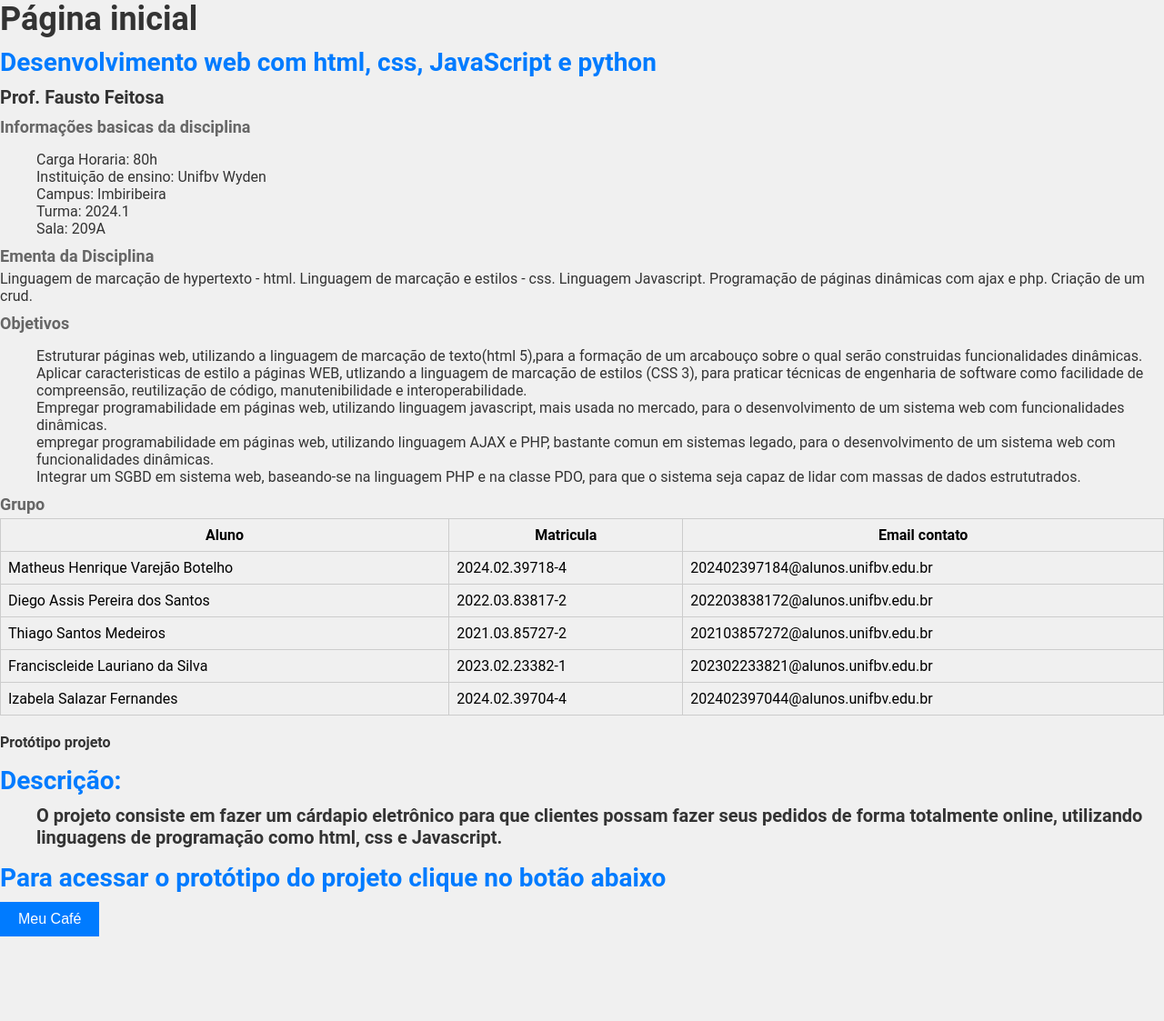
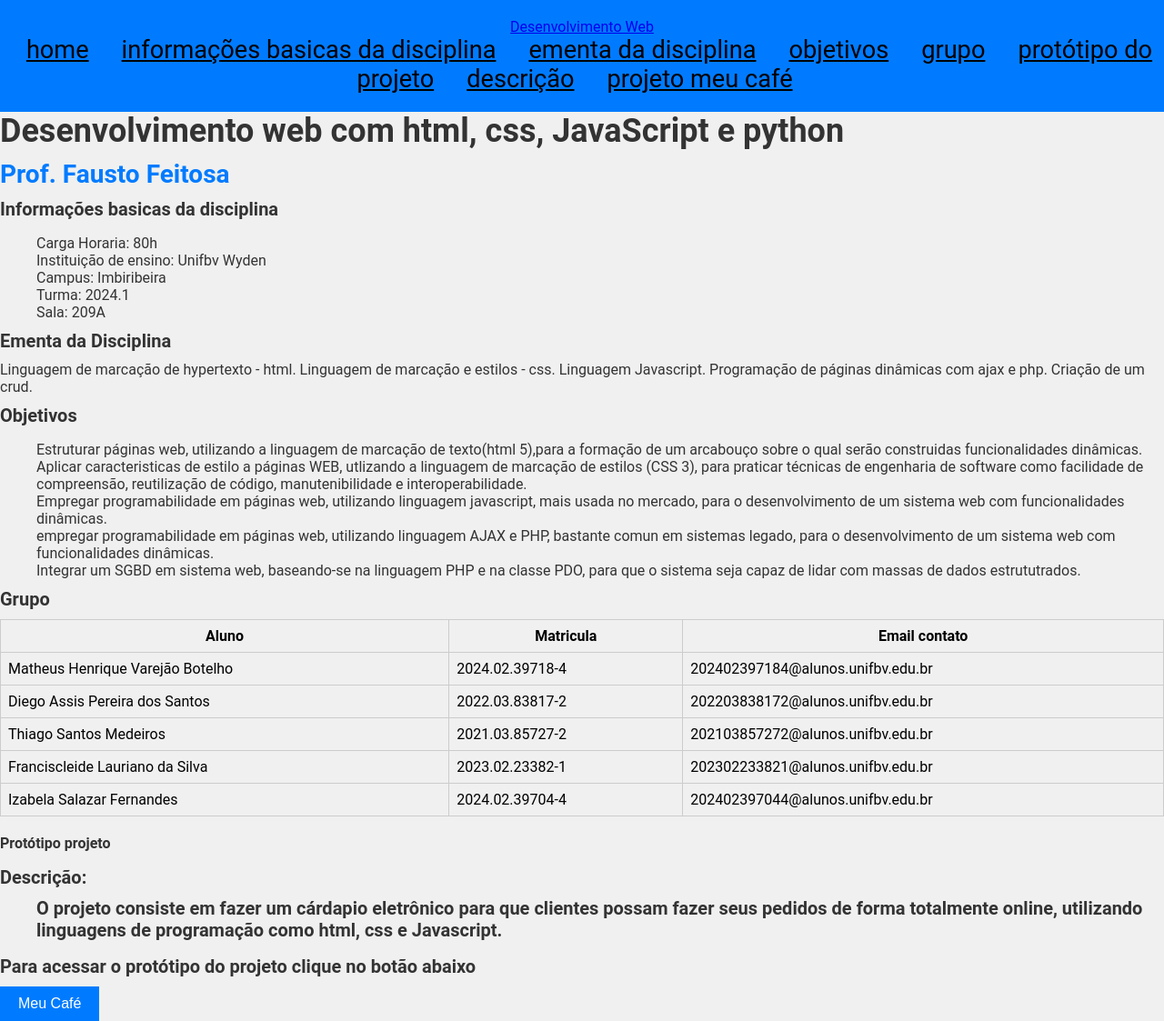
Before and after one commit to FrancisLauriano/meu_cafe, a website: page index.html in a window 1280 px wide. Shown: the whole page at 91% size. Before the commit the page ends 1030 px from the top, so only its background shows below. Drawn offline with Linux system fonts and the light colour scheme.

Commit message:
14-04-2024

```diff
--- a/css/style_inicial.css
+++ b/css/style_inicial.css
@@ -9,6 +9,24 @@ header {
 /* Estilos para a imagem dentro do header */
 header img {
     max-width: 100%;
+}
+
+.header .navbar a {
+    margin: 0 1rem;
+    font-size: 1.7rem;
+    color: black;
+}
+
+.header .navbar a:hover {
+    color: white;
+}
+
+
+#menu-btn {
+    font-size: 3rem;
+    color: blue;
+    cursor: pointer;
+    display: none;
 }
 
 /* CSS para o conteúdo */
--- a/index.html
+++ b/index.html
@@ -7,10 +7,30 @@
     <link rel="stylesheet" type="text/css" href="./css/style_inicial.css">
 </head>
 <body>
-    <h1> Página inicial </h1>
-    <h2> Desenvolvimento web com html, css, JavaScript e python</h2>
-    <h3> Prof. Fausto Feitosa</h3>
-    <h4> Informações basicas da disciplina</h4>
+    <!-- CABEÇALHO -->
+    <header class="header">
+        <div id="menu-btn" class="fas fa-bars"></div>
+
+        <a href="#" class="logo">Desenvolvimento Web <i class="fas fa-mug-hot"></i></a>
+
+        <nav class="navbar">
+
+            <a href="#home">home</a>
+            <a href="#informacoes">informações basicas da disciplina</a>
+            <a href="#ementa">ementa da disciplina</a>
+            <a href="#objetivos">objetivos</a>
+            <a href="#grupo">grupo</a>
+            <a href="#prototipo">protótipo do projeto</a>
+            <a href="#descricao">descrição</a>
+            <a href="#projeto">projeto meu café</a>
+
+        </nav>
+    </header>
+
+    <h1> Desenvolvimento web com html, css, JavaScript e python</h1>
+    <h2> Prof. Fausto Feitosa</h2>
+    <section class="informacoes" id="informacoes">
+        <h3> Informações basicas da disciplina</h3>
         <ul>
             <li>Carga Horaria: 80h</li>
             <li>Instituição de ensino: Unifbv Wyden</li>
@@ -18,13 +38,17 @@
             <li>Turma: 2024.1</li>
             <li>Sala: 209A</li>
         </ul>
+    </section>
 
-    <h4> Ementa da Disciplina</h4>
+    <section class="ementa" id="ementa">
+        <h3> Ementa da Disciplina</h3>
         <p> Linguagem de marcação de hypertexto - html. Linguagem de marcação e estilos - css. Linguagem Javascript.
             Programação de páginas dinâmicas com ajax e php. Criação de um crud.
         </p>
+    </section>
 
-        <h4>Objetivos</h4>
+    <section class="objetivos" id="objetivos">
+            <h3>Objetivos</h3>
         <ol>
             <li>Estruturar páginas web, utilizando a linguagem de marcação de texto(html 5),para a formação de um arcabouço sobre o qual serão construidas funcionalidades dinâmicas.</li>
             <li>Aplicar caracteristicas de estilo a páginas WEB, utlizando a linguagem de marcação de estilos (CSS 3), para praticar técnicas de engenharia de software como facilidade de compreensão, reutilização de código, manutenibilidade e interoperabilidade.</li>
@@ -32,8 +56,10 @@
             <li>empregar programabilidade em páginas web, utilizando linguagem AJAX e PHP, bastante comun em sistemas legado, para o desenvolvimento de um sistema web com funcionalidades dinâmicas.</li>
             <li>Integrar um SGBD em sistema web, baseando-se na linguagem PHP e na classe PDO, para que o sistema seja capaz de lidar com massas de dados estrututrados.</li>
         </ol>
+    </section>
 
-    <h4>Grupo</h4>
+    <section class="grupo" id="grupo">
+        <h3>Grupo</h3>
 
         <table width="100%" border="1">
             <tr>
@@ -72,15 +98,21 @@
                 <td>202402397044@alunos.unifbv.edu.br</td>
             </tr>
         </table>
+    </section>
+    <section class="prototipo" id="prototipo">
+        <h3><p>Protótipo projeto</p></h3>
+    </section>
 
-    <h1><p>Protótipo projeto</p></h1>
-
+    <section class="descricao" id="descricao">
         <dl>
-        <dt><h2>Descrição:</h2></dt>
+            <dt><h3>Descrição:</h3></dt>
             <dd><h3>O projeto consiste em fazer um cárdapio eletrônico para que clientes possam fazer seus pedidos de forma totalmente online, utilizando linguagens de programação como html, css e Javascript.</h3></dd>
         </dl>
+    </section>
 
-    <h2>Para acessar o protótipo do projeto clique no botão abaixo</h2>
+    <section class="projeto" id="projeto">
+        <h3>Para acessar o protótipo do projeto clique no botão abaixo</h3>
         <a href="page_meu_cafe.html"><button>Meu Café</button></a>
+    </section>
     </body>
 </html>
```
Also changed, not shown: css/style_meu_cafe.css (+12 -22 lines), page_meu_cafe.html (+7 -61 lines), README.md. Lines whose indentation alone changed are shown as unchanged.
